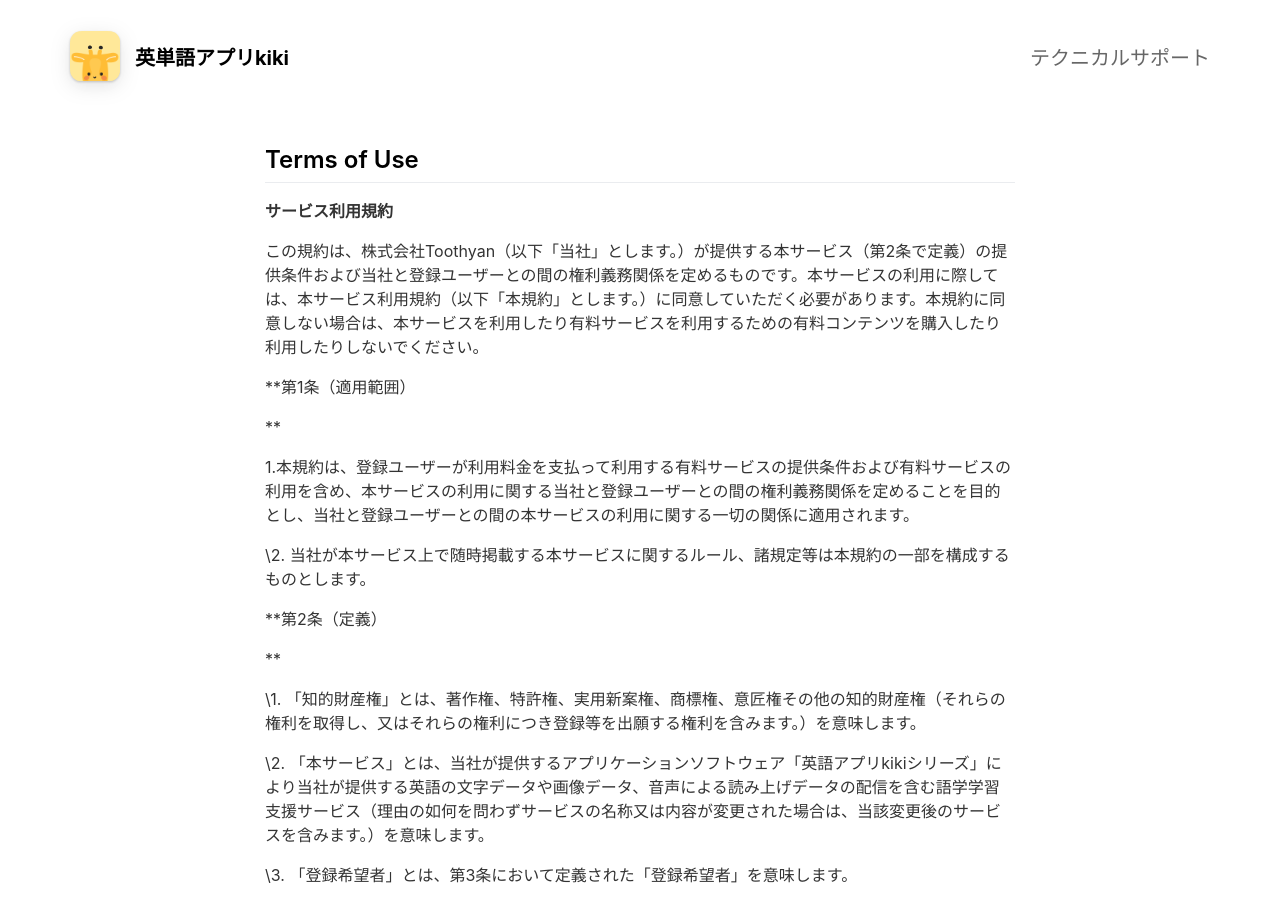
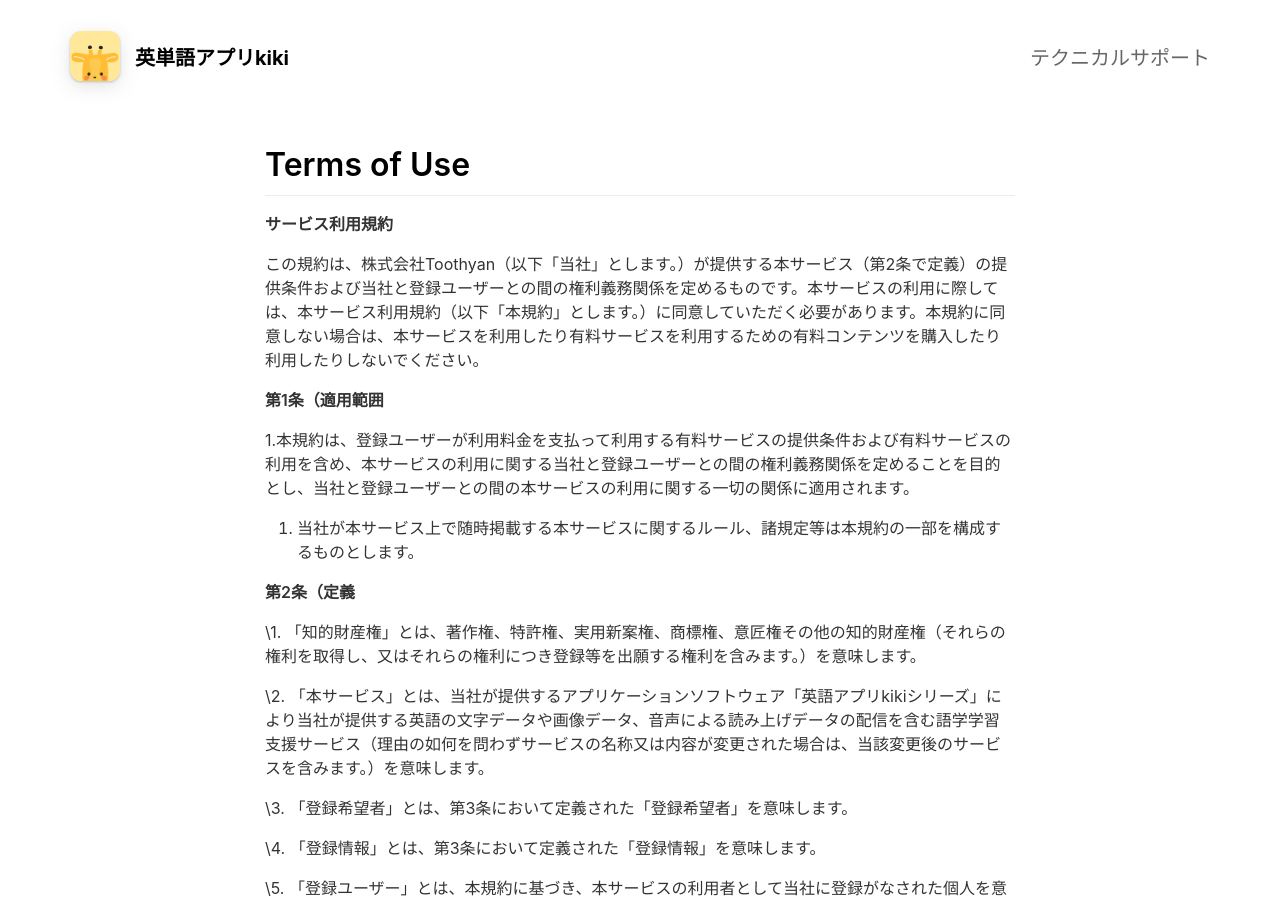
Before and after one commit to hzchiyan/kiki, a Jekyll site: the page built from _pages/terms-of-use.md, in a window 1280 px wide and 900 px high. Built offline with Jekyll 4.4.1, drawn with Linux system fonts in a browser that asks for light colours; nearby versions of some CDN libraries.

Commit message:
修改 termsofuse

```diff
--- a/_pages/terms-of-use.md
+++ b/_pages/terms-of-use.md
@@ -4,7 +4,7 @@ title: サービス利用規約
 include_in_header: false
 ---
 
-## Terms of Use
+# Terms of Use
 
 **サービス利用規約**
 
@@ -14,19 +14,15 @@ include_in_header: false
 
 
 
-**第1条（適用範囲）
-
-**
+**第1条（適用範囲**
 
 1.本規約は、登録ユーザーが利用料金を支払って利用する有料サービスの提供条件および有料サービスの利用を含め、本サービスの利用に関する当社と登録ユーザーとの間の権利義務関係を定めることを目的とし、当社と登録ユーザーとの間の本サービスの利用に関する一切の関係に適用されます。
 
-\2. 当社が本サービス上で随時掲載する本サービスに関するルール、諸規定等は本規約の一部を構成するものとします。
+2. 当社が本サービス上で随時掲載する本サービスに関するルール、諸規定等は本規約の一部を構成するものとします。
 
 
 
-**第2条（定義）
-
-**
+**第2条（定義**
 
 \1. 「知的財産権」とは、著作権、特許権、実用新案権、商標権、意匠権その他の知的財産権（それらの権利を取得し、又はそれらの権利につき登録等を出願する権利を含みます。）を意味します。
 
```
